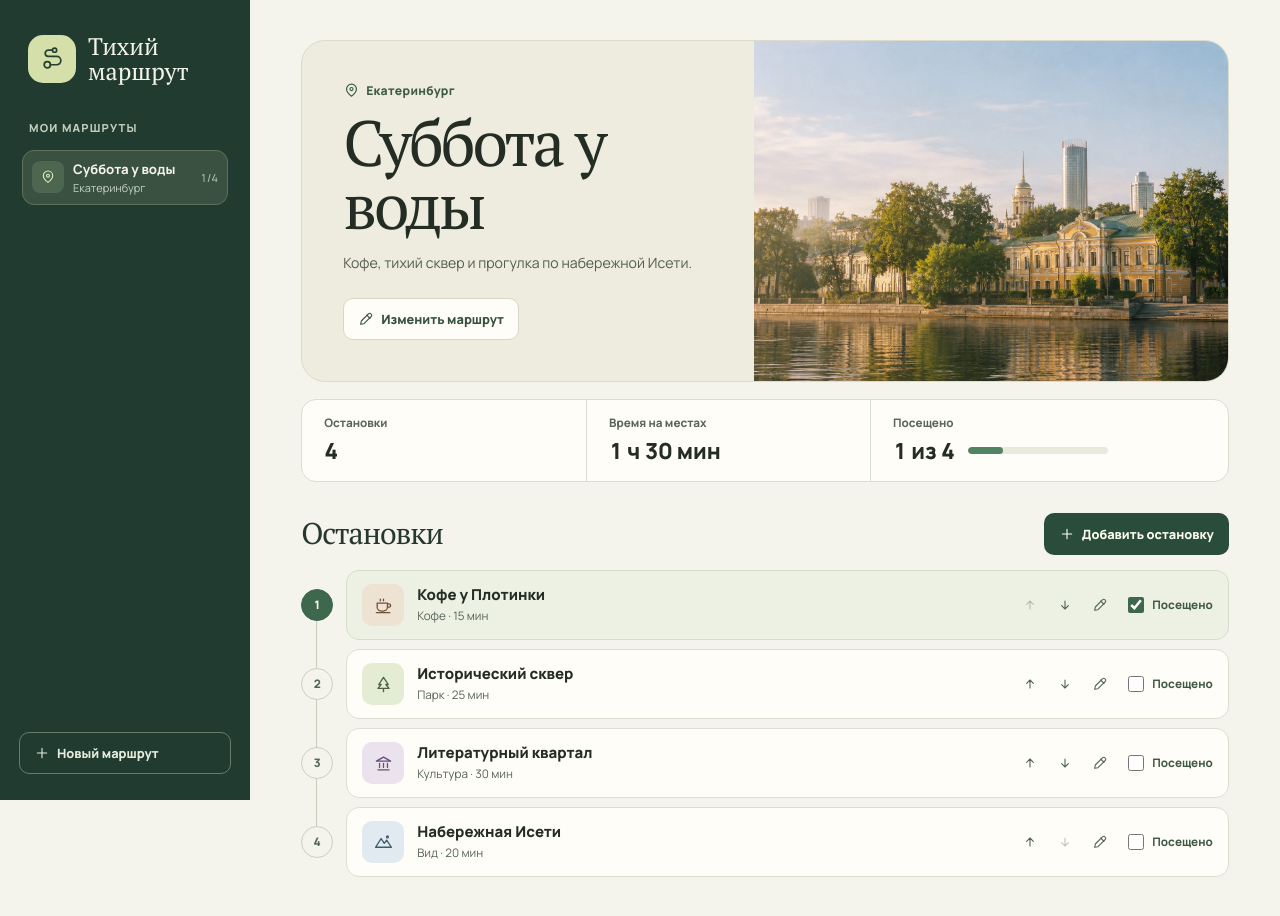
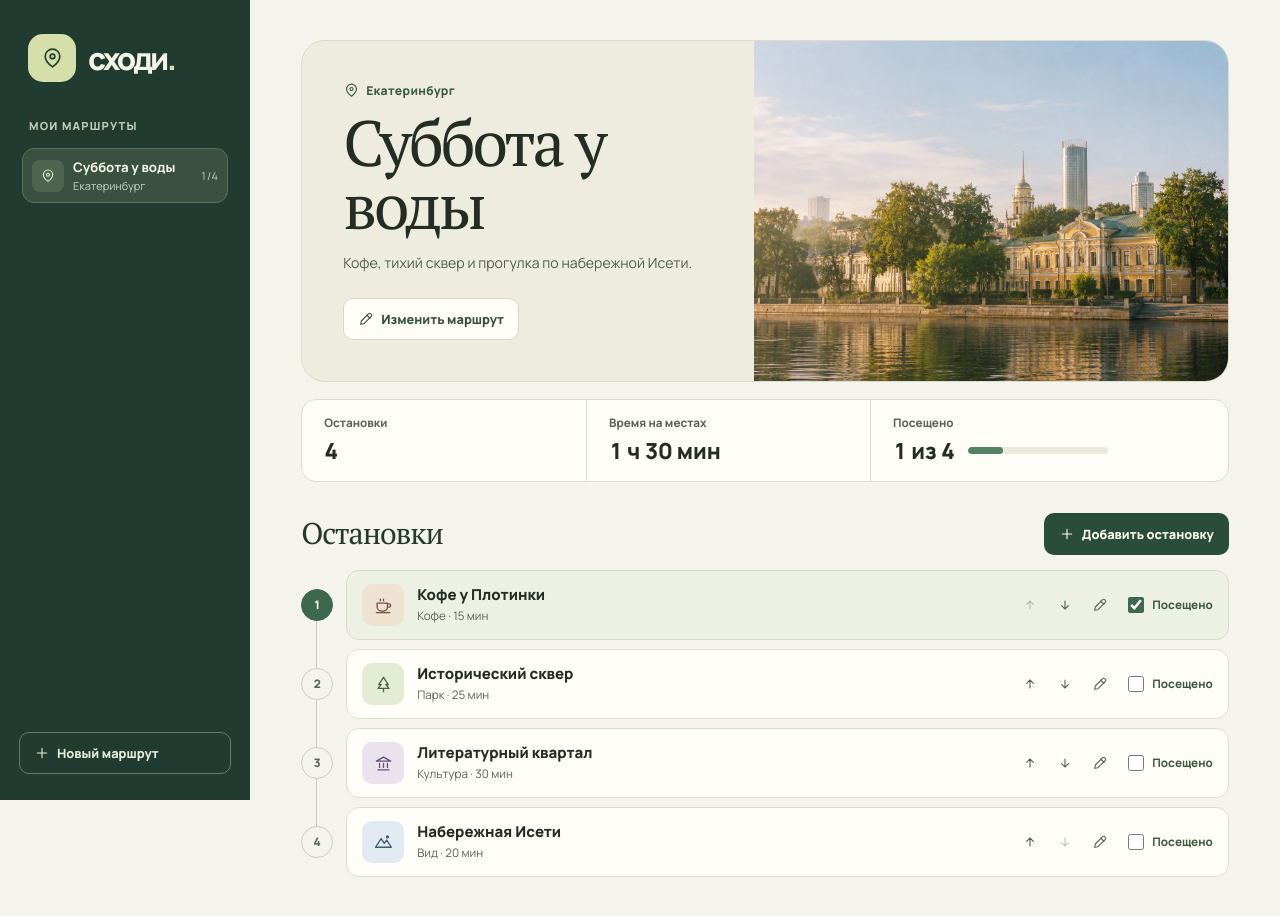
Before and after one commit to epbloger/shodi, a website with bundled scripts: page public/index.html in a window 1280 px wide. Built offline with nearby package versions, Linux system fonts and the light colour scheme.

Commit message:
feat: rebrand the app as Shodi

```diff
--- a/public/index.html
+++ b/public/index.html
@@ -4,9 +4,9 @@
   <meta charset="utf-8">
   <meta name="viewport" content="width=device-width, initial-scale=1">
   <meta name="color-scheme" content="light">
-  <meta name="description" content="Тихий маршрут — планировщик прогулок с остановками и отметками о посещении.">
+  <meta name="description" content="Сходи — городской путеводитель и планировщик прогулок.">
   <meta http-equiv="Content-Security-Policy" content="default-src 'none'; script-src 'self'; style-src 'self'; font-src 'self'; img-src 'self'; base-uri 'none'; form-action 'none'">
-  <title>Тихий маршрут</title>
+  <title>Сходи — городской путеводитель</title>
   <link rel="icon" href="./assets/icon.svg" type="image/svg+xml">
   <link rel="stylesheet" href="./styles.css">
   <script type="module" src="./app.js"></script>
@@ -27,9 +27,9 @@
 
   <div class="layout">
     <aside class="sidebar">
-      <a class="brand" href="./" aria-label="Тихий маршрут, главная">
-        <span class="brand-mark"><svg class="icon"><use href="#i-route"/></svg></span>
-        <span>Тихий<br>маршрут</span>
+      <a class="brand" href="./" aria-label="Сходи, главная">
+        <span class="brand-mark"><svg class="icon"><use href="#i-pin"/></svg></span>
+        <span>сходи<span class="brand-dot">.</span></span>
       </a>
       <nav aria-label="Мои маршруты">
         <p class="nav-title">Мои маршруты</p>
--- a/public/styles.css
+++ b/public/styles.css
@@ -72,9 +72,13 @@ h1, h2, .brand { font-family: var(--serif); font-weight: 400; }
   margin-left: 9px;
   color: inherit;
   text-decoration: none;
-  font-size: 24px;
-  line-height: 1.04;
+  font-family: Manrope, system-ui, sans-serif;
+  font-weight: 800;
+  font-size: 31px;
+  letter-spacing: -.1em;
+  line-height: 1;
 }
+.brand-dot { color: #d4dfa9; margin-left: 1px; }
 .brand-mark {
   display: inline-grid;
   place-items: center;
@@ -221,7 +225,7 @@ dialog textarea { resize: vertical; }
 @media (max-width: 760px) {
   .layout { display: block; }
   .sidebar { position: static; height: auto; flex-direction: row; flex-wrap: wrap; justify-content: space-between; align-items: center; gap: 13px; padding: 13px 16px; }
-  .brand { margin: 0; font-size: 20px; gap: 8px; }
+  .brand { margin: 0; font-size: 27px; gap: 8px; }
   .brand-mark { width: 38px; height: 38px; border-radius: 11px; }
   .brand-mark .icon { width: 20px; height: 20px; }
   .sidebar nav { flex-basis: 100%; min-width: 0; order: 1; }
```
Also changed, not shown: public/assets/icon.svg.
